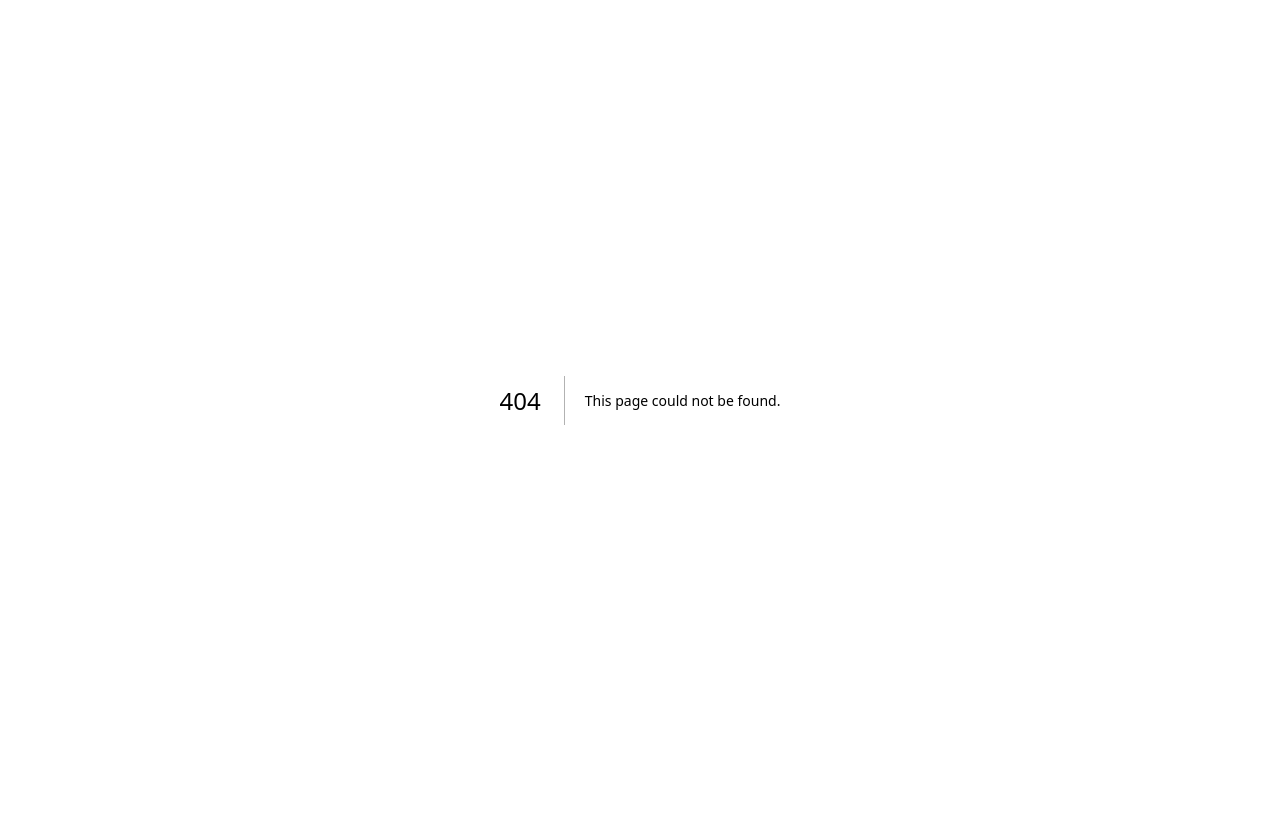
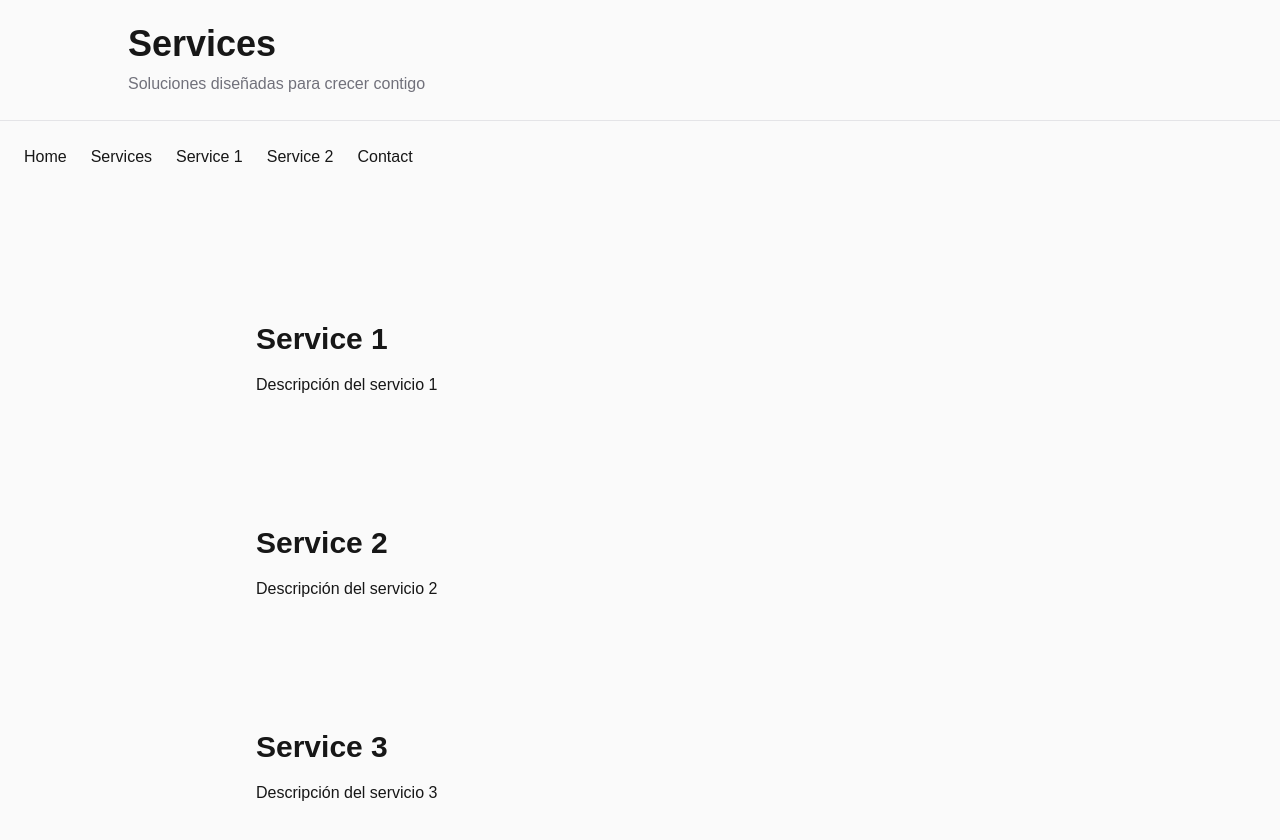
Before and after one commit to lalodsi/creafico, a Next.js app: page /services in a window 1280 px wide. Before the commit this address had no page. Shown: the top 840 px of the page. Before the commit the page ends 800 px from the top, so only its background shows below. Built offline with nearby package versions, Linux system fonts and the light colour scheme.

Commit message:
Configure routes for the project

```diff
--- /dev/null
+++ b/src/app/contact/layout.tsx
@@ -0,0 +1,24 @@
+import { Navbar } from "components/Navbar";
+
+export default function ContactLayout({
+  children,
+}: {
+  children: React.ReactNode;
+}) {
+  return (
+    <div className="min-h-screen bg-white dark:bg-black">
+      <Navbar />
+
+      <section className="max-w-5xl mx-auto px-16 py-24">
+        <header className="mb-16">
+          <h1 className="text-4xl font-bold">Contacto</h1>
+          <p className="text-zinc-500 mt-4">
+            ¿Tienes una idea o un proyecto? Hablemos.
+          </p>
+        </header>
+
+        {children}
+      </section>
+    </div>
+  );
+}
--- /dev/null
+++ b/src/app/contact/page.tsx
@@ -0,0 +1,8 @@
+export default function ContactPage() {
+  return (
+    <main className="max-w-3xl mx-auto py-32 px-16">
+      <h1 className="text-3xl font-bold mb-6">Contacto</h1>
+      <p>Email, formulario, redes, etc.</p>
+    </main>
+  );
+}
--- a/src/app/page.tsx
+++ b/src/app/page.tsx
@@ -1,9 +1,11 @@
+import { Navbar } from "components/Navbar";
 
 export default function Home() {
   return (
     <div className="flex min-h-screen items-center justify-center bg-zinc-50 font-sans dark:bg-black">
+      <Navbar />
       <main className="flex min-h-screen w-full max-w-3xl flex-col items-center justify-between py-32 px-16 bg-white dark:bg-black sm:items-start">
-        Luis
+        Home
       </main>
     </div>
   );
--- /dev/null
+++ b/src/app/services/layout.tsx
@@ -0,0 +1,27 @@
+import { Navbar } from "components/Navbar";
+
+export default function ServicesLayout({
+  children,
+}: {
+  children: React.ReactNode;
+}) {
+  return (
+    <div className="min-h-screen bg-zinc-50 dark:bg-black">
+      {/* Header exclusivo de Services */}
+      <header className="border-b border-zinc-200 dark:border-zinc-800">
+        <div className="max-w-6xl mx-auto px-16 py-6">
+          <h1 className="text-4xl font-bold">Services</h1>
+          <p className="text-zinc-500 mt-2">
+            Soluciones diseñadas para crecer contigo
+          </p>
+        </div>
+      </header>
+
+      {/* Navegación general */}
+      <Navbar />
+
+      {/* Contenido de la página */}
+      <div>{children}</div>
+    </div>
+  );
+}
--- /dev/null
+++ b/src/app/services/page.tsx
@@ -0,0 +1,20 @@
+export default function ServicesPage() {
+  return (
+    <main className="max-w-4xl mx-auto py-32 px-16 space-y-32">
+      <section id="service1">
+        <h2 className="text-3xl font-bold mb-4">Service 1</h2>
+        <p>Descripción del servicio 1</p>
+      </section>
+
+      <section id="service2">
+        <h2 className="text-3xl font-bold mb-4">Service 2</h2>
+        <p>Descripción del servicio 2</p>
+      </section>
+
+      <section id="service3">
+        <h2 className="text-3xl font-bold mb-4">Service 3</h2>
+        <p>Descripción del servicio 3</p>
+      </section>
+    </main>
+  );
+}
--- /dev/null
+++ b/src/components/Navbar.tsx
@@ -0,0 +1,13 @@
+import Link from "next/link";
+
+export function Navbar() {
+  return (
+    <nav className="flex gap-6 p-6">
+      <Link href="/">Home</Link>
+      <Link href="/services">Services</Link>
+      <Link href="/services#service1">Service 1</Link>
+      <Link href="/services#service2">Service 2</Link>
+      <Link href="/contact">Contact</Link>
+    </nav>
+  );
+}
--- a/tsconfig.json
+++ b/tsconfig.json
@@ -19,7 +19,7 @@
       }
     ],
     "paths": {
-      "components": ["./src/components/*"],
+      "components/*": ["./src/components/*"],
       "hooks": ["./src/hooks/*"],
       "providers": ["./src/providers/*"],
       "redux": ["./src/redux/*"],
```
